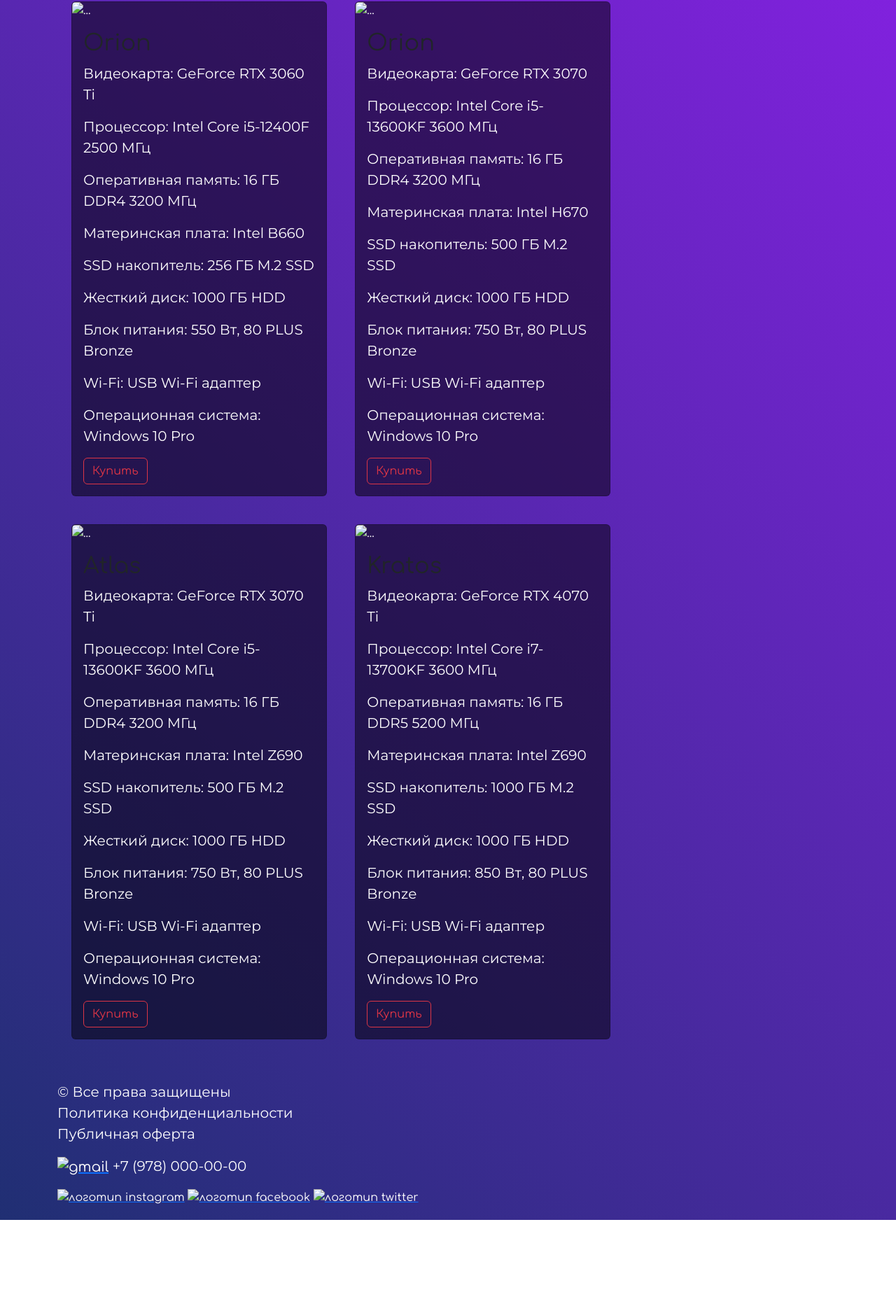
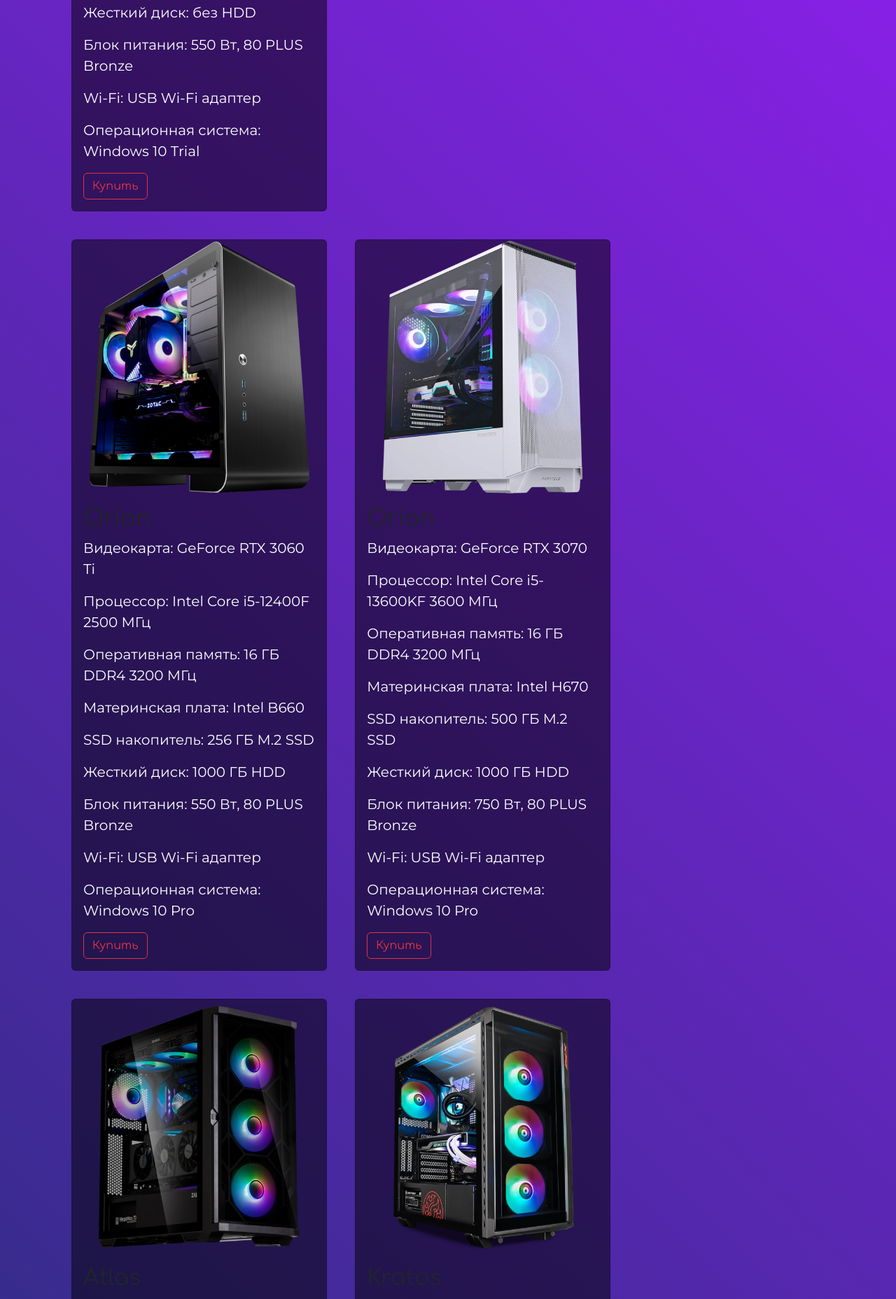
Before and after one commit to DmitriyRodkin/NetPC, a plain HTML site: page html/range.html in a window 1280 px wide. Shown: the part 944-2800 px from the top of the page at 70% size. Before the commit the page ends 2687 px from the top, so only its background shows below. Drawn offline with nearby package versions, Linux system fonts and the light colour scheme.

Commit message:
Update range.html

```diff
--- a/html/range.html
+++ b/html/range.html
@@ -5,14 +5,14 @@
     <meta charset="UTF-8">
     <meta http-equiv="X-UA-Compatible" content="IE=edge">
     <meta name="viewport" content="width=device-width, initial-scale=1.0">
-    <link rel="shortcut icon" href="../source/img/logoipsum-282.svg" />
+    <link rel="shortcut icon" href="../img/logoipsum-282.svg" />
     <title>NetPC</title>
     <link href="https://cdn.jsdelivr.net/npm/bootstrap@5.3.0-alpha1/dist/css/bootstrap.min.css" rel="stylesheet" integrity="sha384-GLhlTQ8iRABdZLl6O3oVMWSktQOp6b7In1Zl3/Jr59b6EGGoI1aFkw7cmDA6j6gD" crossorigin="anonymous">
 </head>
 <body>
     <header>
         <div class="container">
-        <a class="logo_img" href="../index.html"><img src="../source/img/Frame 1.png" alt="logo"></a>
+        <a class="logo_img" href="../index.html"><img src="../img/Frame 1.png" alt="logo"></a>
             <nav class="navbar navbar-expand-lg">
                 <div class="container-fluid">
                   <button class="navbar-toggler" type="button" data-bs-toggle="collapse" data-bs-target="#navbarTogglerDemo01" aria-controls="navbarTogglerDemo01" aria-expanded="false" aria-label="Toggle navigation">
@@ -49,7 +49,7 @@
                 <div class="container-flex">
                 <div class="section-card">
             <div class="card bg-black bg-opacity-50">
-                <img src="../source/img/dragon-5-600x600.png" class="card-img-top" alt="...">
+                <img src="../img/dragon-5-600x600.png" class="card-img-top" alt="...">
 
                 <div class="card-body">
                     <h2 class="card-title">Dragon</h2>
@@ -69,7 +69,7 @@
                 </div>
                 <div class="section-card">
                 <div class="card bg-black bg-opacity-50">
-                    <img src="../source/img//dragon-4-600x600.png" class="card-img-top" alt="...">
+                    <img src="../img//dragon-4-600x600.png" class="card-img-top" alt="...">
 
                     <div class="card-body">
                         <h2 class="card-title">Kraken</h2>
@@ -90,7 +90,7 @@
                     </div>
                     <div class="section-card">
                 <div class="card bg-black bg-opacity-50">
-                    <img src="../source/img/Jonsbo-U4-Plus-Black_1-600x600.png" class="card-img-top" alt="...">
+                    <img src="../img/Jonsbo-U4-Plus-Black_1-600x600.png" class="card-img-top" alt="...">
 
                     <div class="card-body">
                         <h2 class="card-title">Orion</h2>
@@ -112,7 +112,7 @@
 
             <div class="section-card">
                 <div class="card bg-black bg-opacity-50">
-                    <img src="../source/img/Phanteks-Eclipse-P360A-600x600.png" class="card-img-top" alt="...">
+                    <img src="../img/Phanteks-Eclipse-P360A-600x600.png" class="card-img-top" alt="...">
 
                     <div class="card-body">
                         <h2 class="card-title">Orion</h2>
@@ -133,7 +133,7 @@
 
                 <div class="section-card">
                     <div class="card bg-black bg-opacity-50">
-                        <img src="../source/img/atlas-6-600x600.png" class="card-img-top" alt="...">
+                        <img src="../img/atlas-6-600x600.png" class="card-img-top" alt="...">
 
                         <div class="card-body">
                             <h2 class="card-title">Atlas</h2>
@@ -154,7 +154,7 @@
 
                     <div class="section-card">
                         <div class="card bg-black bg-opacity-50">
-                            <img src="../source/img/amarok-12-600x600.png" class="card-img-top" alt="...">
+                            <img src="../img/amarok-12-600x600.png" class="card-img-top" alt="...">
 
                             <div class="card-body">
                                 <h2 class="card-title">Kratos</h2>
@@ -189,15 +189,15 @@
 
     <div class="footer-cantact-wrapper">
         <p>
-            <a href="https://gmail.com"><img src="../source/img/mailing-service-email.png" alt="gmail"></a>
+            <a href="https://gmail.com"><img src="../img/mailing-service-email.png" alt="gmail"></a>
             +7 (978) 000-00-00 <br>
 
         </p>
         <div class="icons-wrapper">
 
-            <a href="https://instagram.com"><img src="../source/img/computer-logo-instagram.png" alt="логотип instagram"></a>
-            <a href="https://facebook.com"><img src="../source/img/computer-logo-facebook-2.png" alt="логотип facebook"></a>
-            <a href="https://twitter.com"><img src="../source/img/computer-logo-twitter.png" alt="логотип twitter"></a>
+            <a href="https://instagram.com"><img src="../img/computer-logo-instagram.png" alt="логотип instagram"></a>
+            <a href="https://facebook.com"><img src="../img/computer-logo-facebook-2.png" alt="логотип facebook"></a>
+            <a href="https://twitter.com"><img src="../img/computer-logo-twitter.png" alt="логотип twitter"></a>
         </div>
     </div>
 </div>
```
